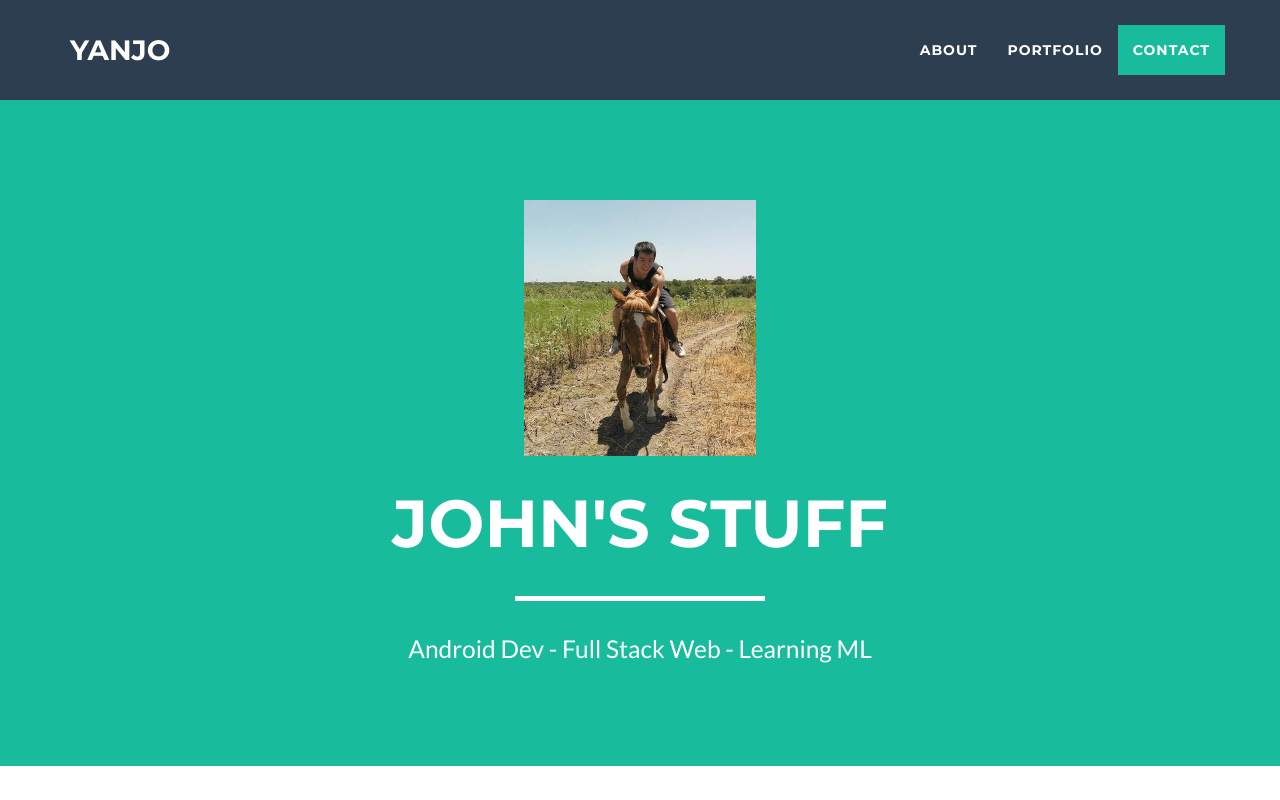
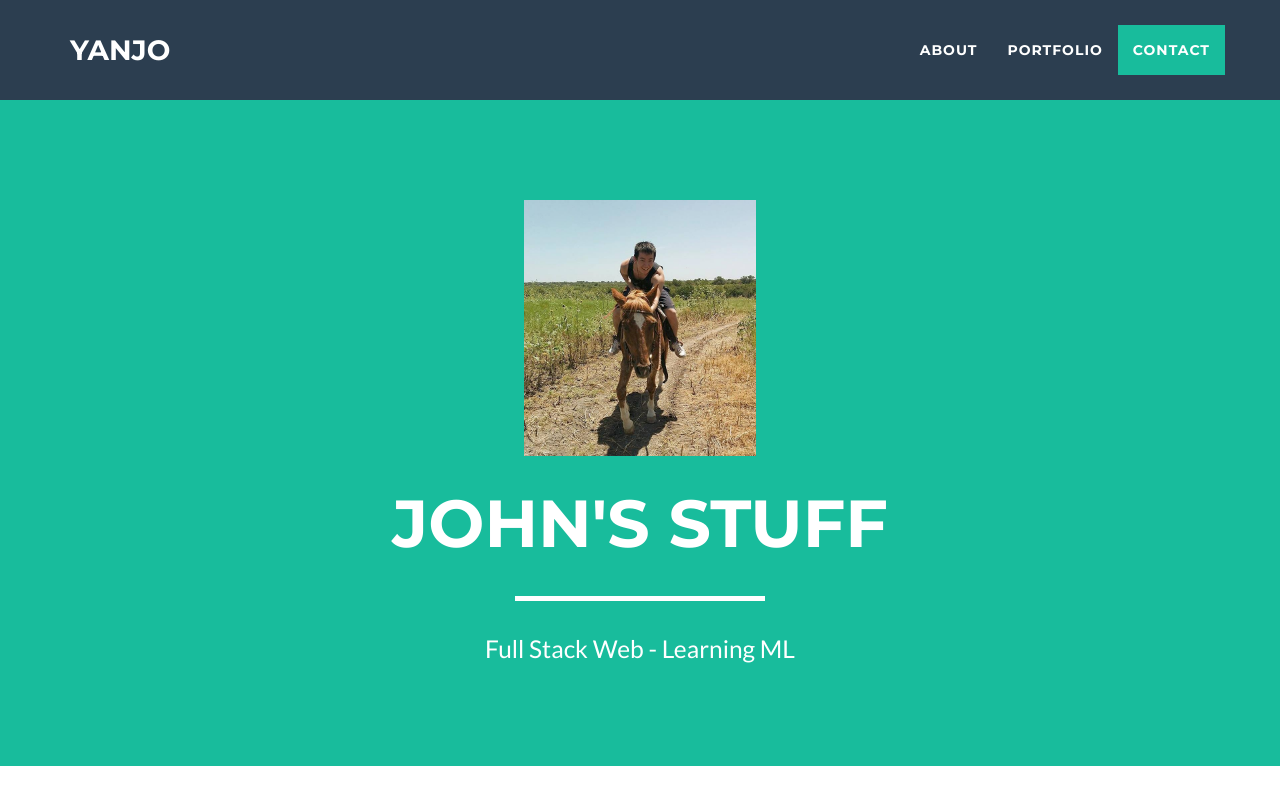
Before and after one commit to iYanjo/iYanjo.github.io, a website: page index.html in a window 1280 px wide. Shown: the top 800 px of the page. Drawn offline with nearby package versions, Linux system fonts and the light colour scheme.

Commit message:
test live change w custom domain

```diff
--- a/index.html
+++ b/index.html
@@ -62,7 +62,7 @@
           <div class="intro-text">
             <span class="name">John's Stuff</span>
             <hr class="star-light">
-            <span class="skills">Android Dev - Full Stack Web - Learning ML</span>
+            <span class="skills">Full Stack Web - Learning ML</span>
           </div>
         </div>
       </div>
```
